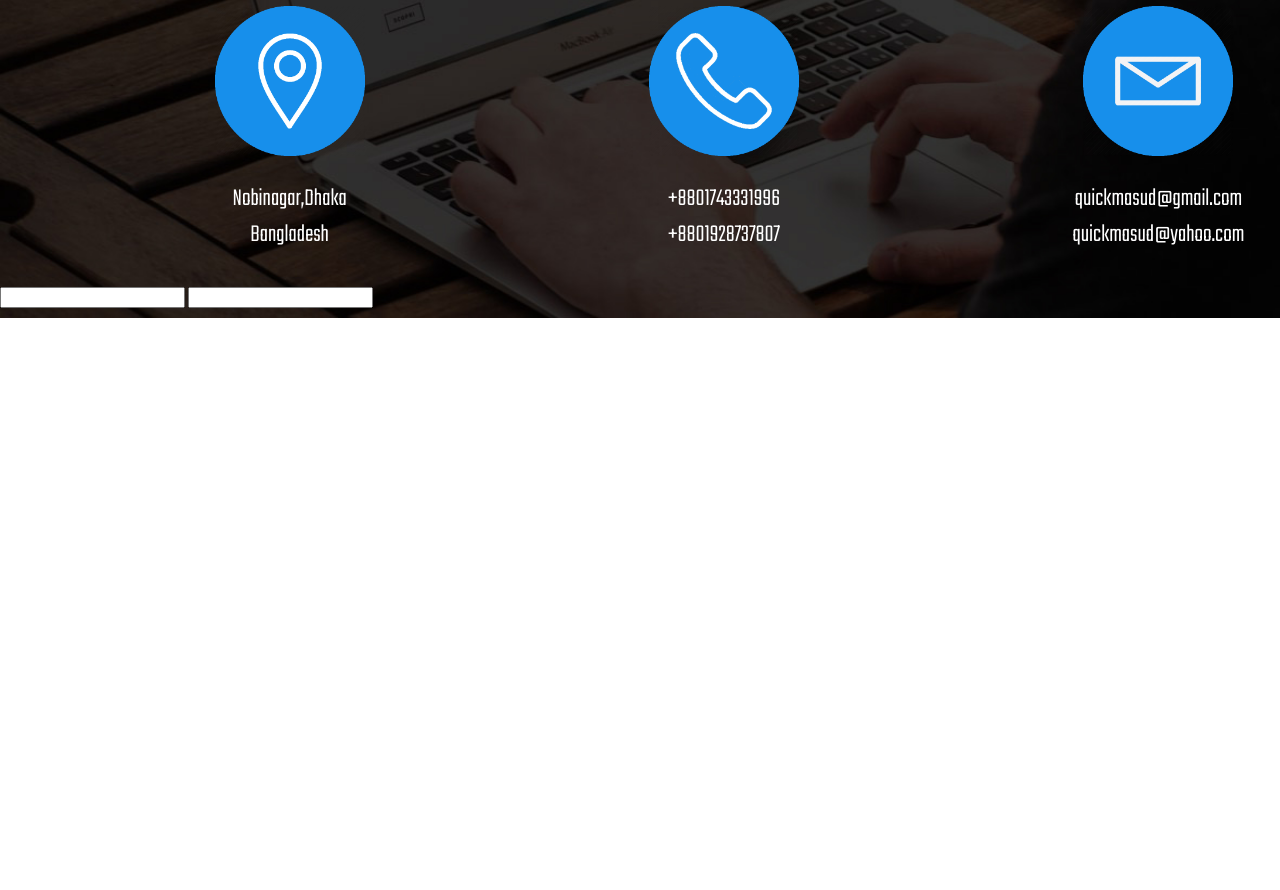
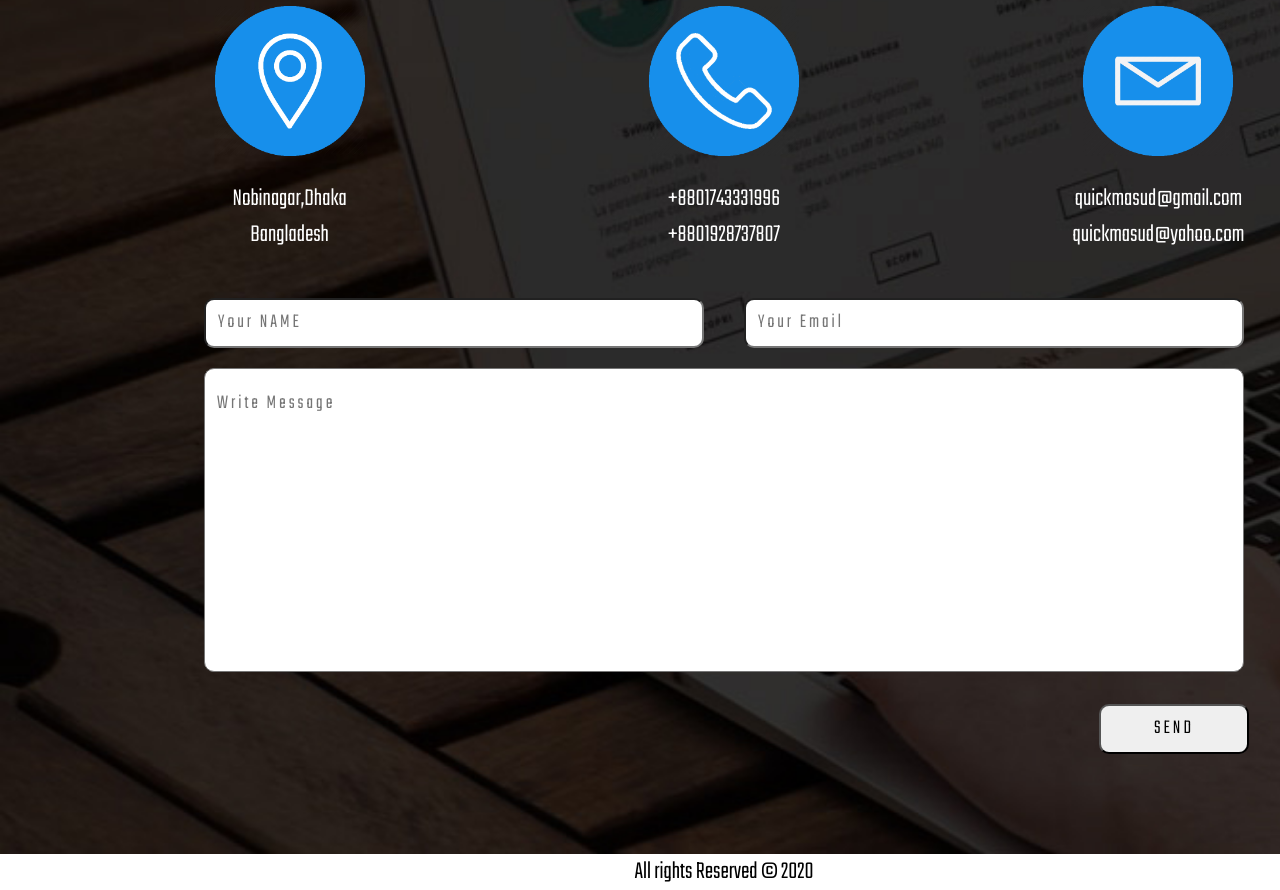
Before and after one commit to AvAValera/web, a plain HTML site: page Maket/index.html in a window 1280 px wide. Shown: the part 9312-10202 px from the top of the page. Before the commit the page ends 9630 px from the top, so only its background shows below. Drawn offline with Linux system fonts and the light colour scheme.

Commit message:
finished maket

```diff
--- a/Maket/index.html
+++ b/Maket/index.html
@@ -483,12 +483,22 @@
                 </div>
             </div>
             <div class="contact_us__form">
-                <form action="">
-                    <input type="text">
-                    <input type="text" >
-                </form>
+                <div class="contact_us__form__block">
+                    <input type="text" placeholder="Your NAME">
+                    <input type="email" placeholder="Your Email">
+                </div>
+                <div class="contact_us__form__textarea">
+                    <textarea name="message" id="" cols="30" rows="10" placeholder="Write Message"></textarea>
+                    <div class="contact_us__form__send-button">
+                        <input type="submit" value="SEND">
+                    </div>
+                </div>
             </div>
         </div>
+        <!-- FOOTER -->
+        <footer>
+            <p>All rights Reserved © 2020</p>
+        </footer>
     </div>
 </body>
 </html>
--- a/Maket/scss/_contact_us.scss
+++ b/Maket/scss/_contact_us.scss
@@ -2,7 +2,6 @@
     background-image: url(../img/human-computer.jpg);
     background-repeat: no-repeat;
     background-size: cover;
-    height: 700px;
     color: white;
 }
 .contact_us__title{
@@ -28,3 +27,57 @@
         text-align: center;
     }
 }
+.contact_us__form{
+    width: 100%;
+}
+.contact_us__form__block{
+    display: flex;
+    justify-content: center;
+    input{
+        width: 500px;
+        height: 50px;
+        margin: 20px;
+        border-radius: 10px;
+        font-size: 20px;
+        font-family: 'Teko';
+    }
+    ::placeholder{
+        font-size: 20px;
+        font-family: 'Teko';
+        letter-spacing: 3px;
+        padding-left: 10px;
+    }
+}
+.contact_us__form__textarea{
+    width: 1040px;
+    margin: 0 auto;
+    textarea{
+        border-radius: 10px;
+        width: 100%;
+        font-size: 20px;
+        font-family: 'Teko';
+        resize: none;
+        padding-top: 10px;
+    }
+    ::placeholder{
+        font-size: 20px;
+        font-family: 'Teko';
+        letter-spacing: 3px;
+        padding-top: 10px;
+        padding-left: 10px;
+    }
+}
+.contact_us__form__send-button{
+
+    input{
+        width: 150px;
+        height: 50px;
+        border-radius: 10px;
+        margin-left: 895px;
+        margin-top: 20px;
+        margin-bottom: 100px;
+        font-size: 20px;
+        font-family: 'Teko';
+        letter-spacing: 3px;
+    }
+}
--- a/Maket/scss/style.scss
+++ b/Maket/scss/style.scss
@@ -21,3 +21,10 @@ body{
     font-family: 'Teko';
     font-size: 25px;
 }
+footer{
+    background-color: white;
+    text-align: center;
+    p{
+        margin: 0;
+    }
+}
```
Also changed, not shown: Maket/css/style.css, Maket/scss/_blog.scss (line endings or trailing spaces).
